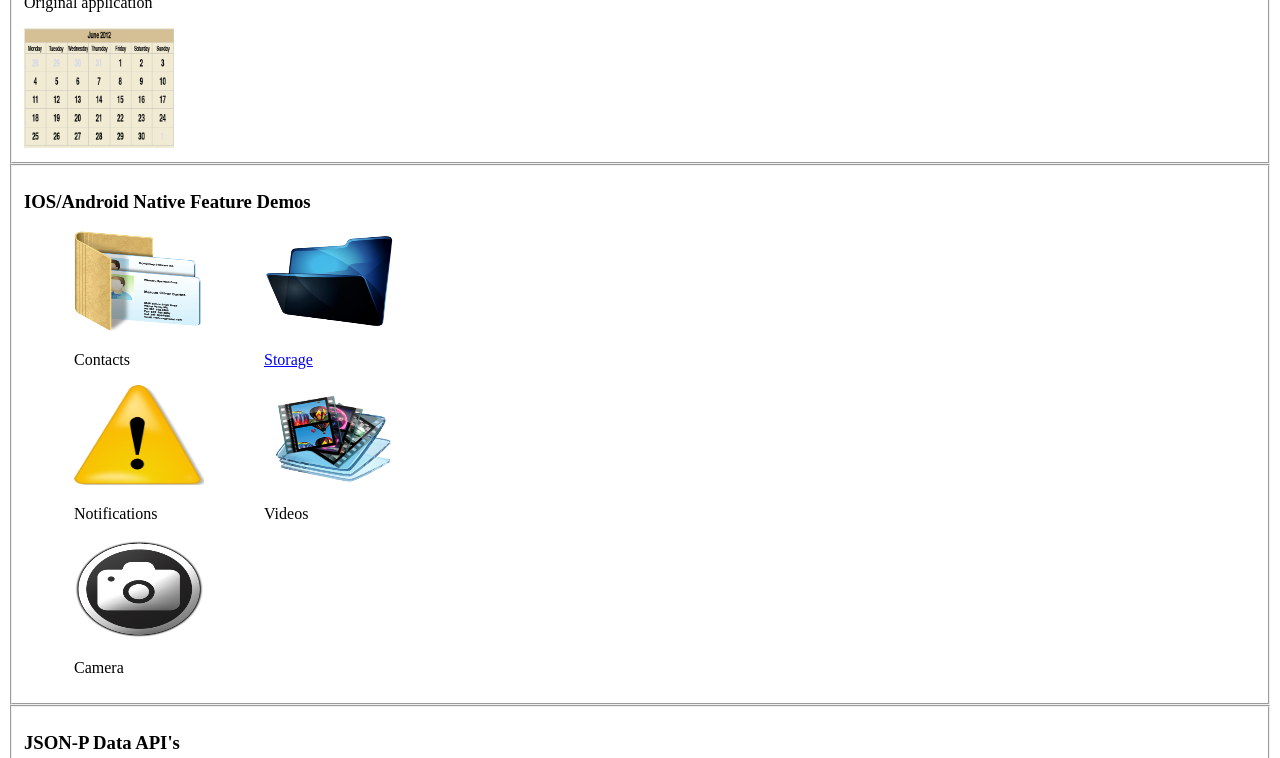
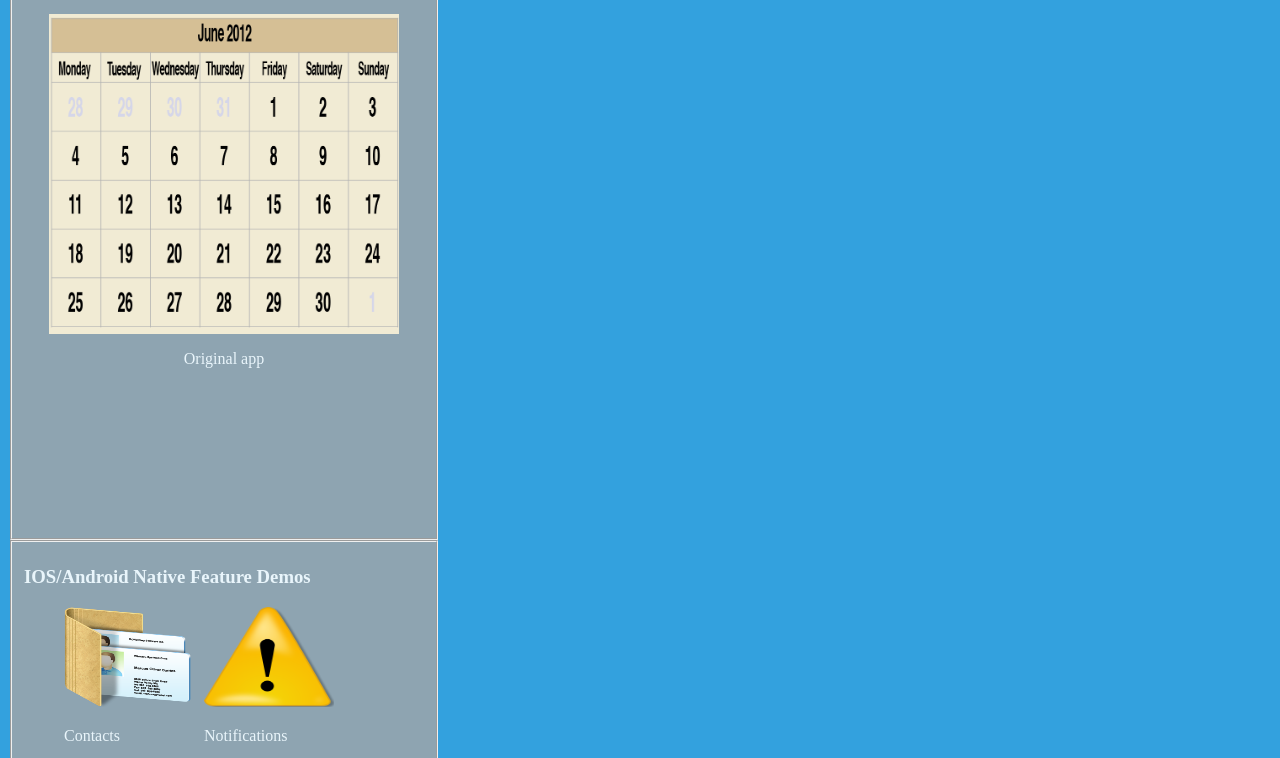
Before and after one commit to alexcherrera/avfproject, a plain HTML site: page launch.html in a window 1280 px wide. Shown: the part 88-846 px from the top of the page. Drawn offline with Linux system fonts and the light colour scheme.

Commit message:
Editing the content, color, and positionings

```diff
--- a/css/styles.css
+++ b/css/styles.css
@@ -1,6 +1,34 @@
+body {
+	background-color: #33A1DE;
+}
+#demoAppCont {
+	width: 400px;
+	height: 600px;
+	background-color: #8EA4B1;
+	color:#E9F5FB;
+}
 #picJun {
-	height: 120px;
-	width: 150px;
+	display: block;
+	margin-left: auto;
+	margin-right: auto;
+}
+#orgApText {
+	text-align: center;
+	color:#E9F5FB;
+}
+#demoHead{
+	border: 10px ridge#607B8B;
+	text-align: center;
+}
+#picJun {
+	height: 320px;
+	width: 350px;
+}
+#appFeatureCont {
+	width: 400px;
+	height: 600px;
+	background-color: #8EA4B1;
+	color:#E9F5FB;
 }
 #picCont {
 	height: 100px;
@@ -30,13 +58,21 @@
 	height: 100px;
 	width: 130px;
 }
-#row1 {
+#row1Features li {
 	list-style-type: none;
 	float: left;
-	margin: 0px 10px;
+	margin-left: 0px;
+	padding-right: 10px;
 }
-#row2 {
+#row2Features li {
 	list-style-type: none;
 	float: left;
-	margin: 0px 10px;
+	margin-left: 0px;
+	padding-right: 10px;
 }
+#row1API li {
+	list-style-type: none;
+	float: left;
+	margin-left: 0px;
+	padding-right: 10px;
+}
--- a/launch.html
+++ b/launch.html
@@ -17,8 +17,7 @@
 					<header>
 						<h1 id="demoHead">CRUD App</h1>
 					</header>
-					<p id="orgApText">Original application</p>
-					<img src="images/June.png" id="picJun"/>
+					<a href="=index.html" id="appLink"><img src="images/June.png" id="picJun"/></a><p id="orgApText">Original app</p>
 				</section>
 			</fieldset>
 			<fieldset id="appFeatureCont">
@@ -27,7 +26,7 @@
 						<h3 id="appFeatureHead">IOS/Android Native Feature Demos</h3>
 					</header>
 					<div>
-						<ul id="row1">
+						<ul id="row1Features">
 							<li><a href="contLink.html" id="contLink"><img src="images/contacts.png" id="picCont"/></a>
 							<p id="contactsText">Contacts</p></li>
 							<li><a href="notifLink.html" id="notifLink"><img src="images/Notification.png" id="picNotif"/></a>
@@ -35,11 +34,11 @@
 							<li><a href="camLink.html" id="camLink"><img src="images/camera.png" id="picCam"/></a>
 							<p id="cameraText">Camera</p></li>
 						</ul>
-						<ul id="row2">
-							<a href="storLink.html" id="storeLink"><img src="images/Storage.png" id="picStor"/>
-							<p id="storageText">Storage</p></a>
-							<a href="videLink.html" id="videLink"><img src="images/Video.png" id="picVide"/></a>
-							<p id="videosText">Videos</p></a>
+						<ul id="row2Features">
+							<li><a href="storLink.html" id="storeLink"><img src="images/Storage.png" id="picStor"/></a>
+							<p id="storageText">Storage</p></li>
+							<li><a href="videLink.html" id="videLink"><img src="images/Video.png" id="picVide"/></a>
+							<p id="videosText">Videos</p></li>
 						</ul>
 					</div>
 				</section>
@@ -50,11 +49,12 @@
 						<h3 id="dataAPIHead">JSON-P Data API's</h3>
 					</header>
 					<div>
-						<img src="images/Facebook.png" id="picFacebk"/>
-						<p id="facebkText">Facebook</p>
-						<img src="images/Twitter.png" id="picTwi"/>
-						<p id="twiText">Twitter</p>
-
+						<ul id="row1API">
+							<li><a href="facebook.html" id="facebkLink"><img src="images/Facebook.png" id="picFacebk"/></a>
+							<p id="facebkText">Facebook</p></li>
+							<li><a href="twitter.html"><img src="images/Twitter.png" id="picTwi"/></a>
+							<p id="twiText">Twitter</p></li>
+						</ul>
 					</div>
 				</section>
 			</fieldset>
```
